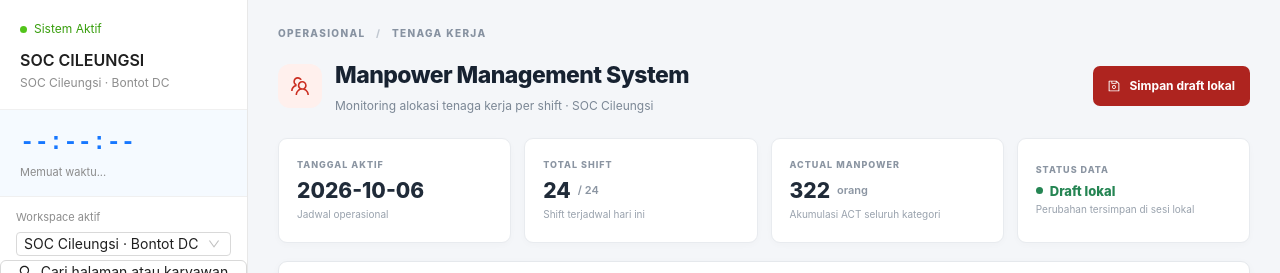
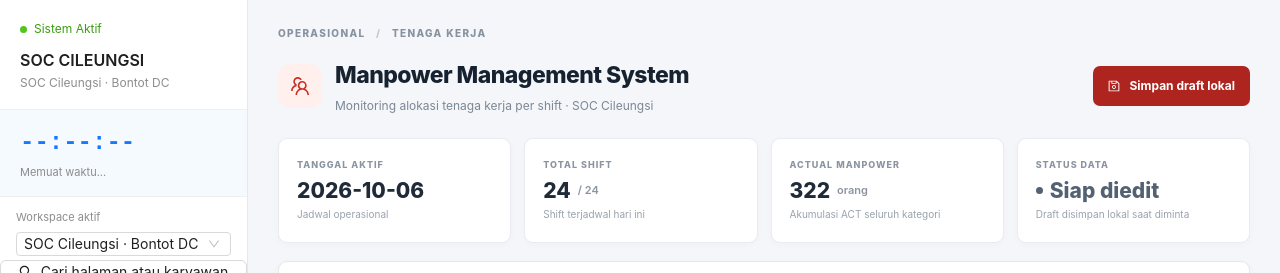
Before and after one commit to hdeni04-boop/soc-cileungsi.1, a React app: page / in a window 1280 px wide. Both pictures are taken after a click on the item "Manpower Management". Shown: the top 273 px of the page. Built offline with nearby package versions, Linux system fonts and the light colour scheme; the HTML template or start-up script is replaced by a standard one.

Commit message:
Auto-save 2 files

```diff
--- a/src/manpower/ManpowerDashboard.jsx
+++ b/src/manpower/ManpowerDashboard.jsx
@@ -1,7 +1,6 @@
 import React, { useMemo, useState } from 'react';
 import { CalendarOutlined, SaveOutlined, TeamOutlined } from '@ant-design/icons';
 import { manpowerGroups, mockManpowerRows } from './data';
-import EditableCell from './EditableCell';
 import TableHeader from './TableHeader';
 import TableRow from './TableRow';
 import './manpower.css';
@@ -27,15 +26,25 @@ function calculateTotals(rows) {
 function loadDraft() {
   try {
     const draft = localStorage.getItem(DRAFT_STORAGE_KEY);
-    if (!draft) return mockManpowerRows;
+    if (!draft) return { rows: mockManpowerRows, message: '' };
     const parsed = JSON.parse(draft);
-    if (Array.isArray(parsed) && parsed.every((row) => row?.date && row?.shift && row?.dwOncall)) {
-      return parsed;
+    const validDraft = Array.isArray(parsed) && parsed.every((row) => (
+      typeof row?.date === 'string'
+      && typeof row?.shift === 'string'
+      && manpowerGroups.every((group) => group.categories.every((category) => (
+        category.fields.every((field) => {
+          const value = row[category.key]?.[field];
+          return Number.isInteger(value) && (field === 'gap' || value >= 0);
+        })
+      )))
+    ));
+    if (validDraft) {
+      return { rows: parsed, message: 'Draft lokal dimuat.' };
     }
+    return { rows: mockManpowerRows, message: 'Draft lokal tidak valid; data contoh digunakan.' };
   } catch {
-    return mockManpowerRows;
+    return { rows: mockManpowerRows, message: 'Draft lokal tidak dapat dibaca; data contoh digunakan.' };
   }
-  return mockManpowerRows;
 }
 
 function getGapToneClass(gap) {
@@ -45,10 +54,11 @@ function getGapToneClass(gap) {
 }
 
 export default function ManpowerDashboard() {
-  const [rows, setRows] = useState(loadDraft);
-  const [selectedDate, setSelectedDate] = useState(() => mockManpowerRows[0].date);
+  const [initialDraft] = useState(loadDraft);
+  const [rows, setRows] = useState(initialDraft.rows);
+  const [selectedDate, setSelectedDate] = useState(() => initialDraft.rows[0]?.date || mockManpowerRows[0].date);
   const [dirty, setDirty] = useState(false);
-  const [saveMessage, setSaveMessage] = useState('');
+  const [saveMessage, setSaveMessage] = useState(initialDraft.message);
   const dates = [...new Set(rows.map((row) => row.date))].sort();
   const visibleRows = rows
     .map((row, index) => ({ row, index }))
@@ -99,7 +109,7 @@ export default function ManpowerDashboard() {
           </div>
           <button type="button" className="manpower-save-button" onClick={saveDraft}>
             <SaveOutlined />
-            {dirty ? 'Simpan draft' : 'Simpan draft lokal'}
+            {dirty ? 'Simpan perubahan' : 'Simpan draft lokal'}
           </button>
         </header>
 
@@ -121,11 +131,13 @@ export default function ManpowerDashboard() {
           </article>
           <article className="manpower-summary-card">
             <span className="manpower-summary-label">STATUS DATA</span>
-            <strong className={dirty ? 'manpower-status-unsaved' : 'manpower-status-saved'}>
+            <strong className={dirty ? 'manpower-status-unsaved' : 'manpower-status-neutral'}>
               <span className="manpower-status-dot" />
-              {dirty ? 'Belum disimpan' : 'Draft lokal'}
+              {dirty ? 'Belum disimpan' : 'Siap diedit'}
             </strong>
-            <span className="manpower-summary-caption">Perubahan tersimpan di sesi lokal</span>
+            <span className="manpower-summary-caption">
+              {dirty ? 'Perubahan tersimpan sementara di sesi' : 'Draft disimpan lokal saat diminta'}
+            </span>
           </article>
         </section>
 
--- a/src/manpower/manpower.css
+++ b/src/manpower/manpower.css
@@ -26,8 +26,8 @@
 .manpower-summary-card strong small { color: #8b95a2; font-size: 11px; font-weight: 600; }
 .manpower-summary-caption { margin-top: 3px; color: #99a2ad; font-size: 10px; }
 .manpower-summary-card .manpower-status-unsaved, .manpower-summary-card .manpower-status-saved { font-size: 13px; }
-.manpower-status-saved { color: #258553 !important; }
 .manpower-status-unsaved { color: #b36d08 !important; }
+.manpower-status-neutral { color: #536273 !important; }
 .manpower-status-dot { width: 7px; height: 7px; border-radius: 50%; background: currentColor; }
 .manpower-table-card { overflow: hidden; border: 1px solid #e5e8ec; border-radius: 9px; background: #fff; box-shadow: 0 2px 8px rgba(27, 39, 54, .03); }
 .manpower-table-toolbar { display: flex; min-height: 74px; align-items: center; justify-content: space-between; gap: 16px; padding: 13px 18px; }
```
